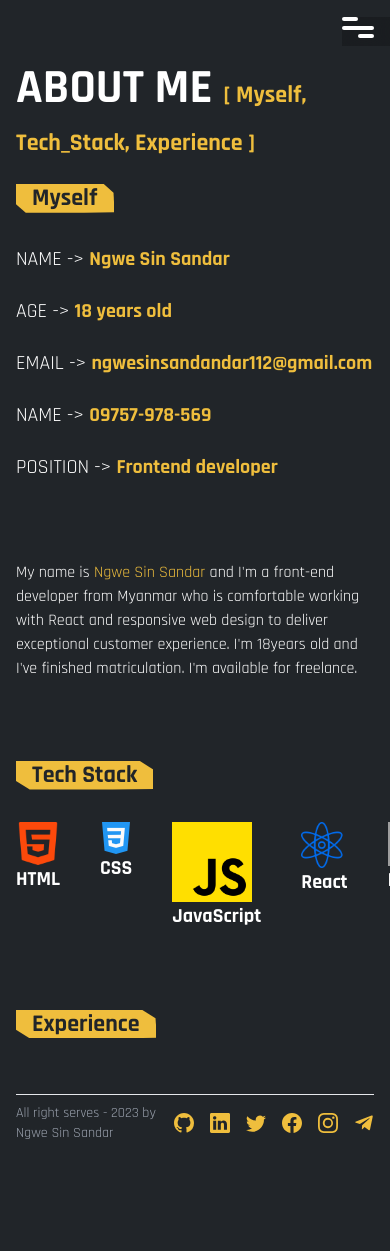
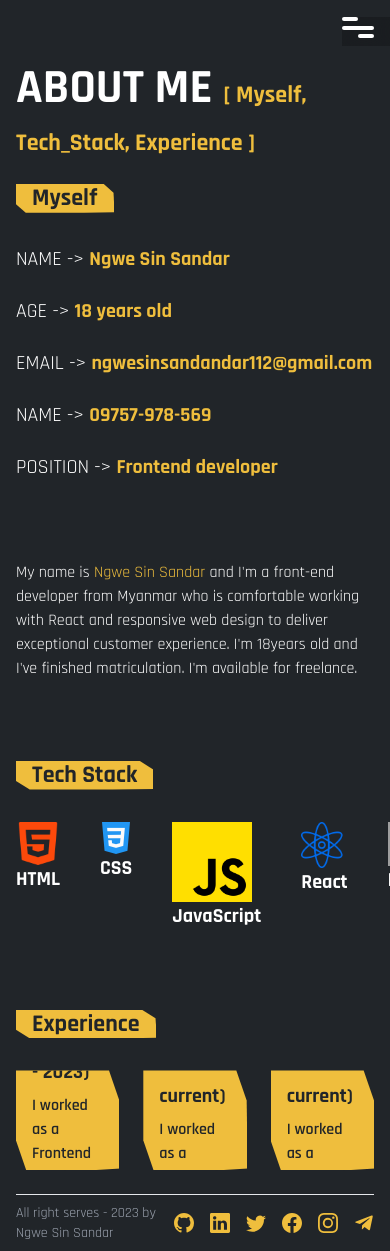
Before and after one commit to ngwesinsandar2/cyber_portfolio, a Next.js app: page /about in a window 390 px wide. Before the commit the page ends 1151 px from the top, so only its background shows below. Built offline with nearby package versions, Linux system fonts and the light colour scheme; grey boxes are pictures that could not be loaded.

Commit message:
added more sections in about page

```diff
--- a/app/about/page.tsx
+++ b/app/about/page.tsx
@@ -1,12 +1,10 @@
 "use client";
 
 import Footer from "../components/Footer";
-import about_facts from "../../data/about_facts.json";
-import tech_stacks from "../../data/tech_stacks.json";
-import Image from "next/image";
 import { useTranslation } from "react-i18next";
-import SubTitle from "../components/SubTitle";
-import TimeLine from "../components/TimeLine";
+import Myself from "../sections/about/Myself";
+import TechStacks from "../sections/about/TechStacks";
+import Experience from "../sections/about/Experience";
 
 const About = () => {
   const { t } = useTranslation();
@@ -20,81 +18,9 @@ const About = () => {
             [ {t("about.subTitle")} ]
           </span>
         </h1>
-        <section className="mb-20">
-          <SubTitle subTitle={t("about.myself.title")} />
-          {/* <h2 className="text-4xl font-bold mb-6">{t("about.myself.title")}</h2> */}
-
-          <div className="grid grid-cols-1 lg:grid-cols-[1fr_minmax(0,_1rem)_1fr] gap-10 justify-center ">
-            <div className="">
-              <ul className="flex flex-col gap-6">
-                {about_facts.map((af) => {
-                  return (
-                    <li key={af.id}>
-                      <p className="text-xl">
-                        <span className="uppercase">{af.fact_name} -&gt; </span>
-                        <span className="font-bold text-[--primary-color]">
-                          {af.fact_content}
-                        </span>
-                        <a
-                          href="mailto:ngwesinsandar112@gmail.com"
-                          className="font-bold text-[--primary-color]"
-                        >
-                          {af.fact_content2}
-                        </a>
-                        <a
-                          href="tel:09757978569"
-                          className="font-bold text-[--primary-color]"
-                        >
-                          {af.fact_content3}
-                        </a>
-                      </p>
-                    </li>
-                  );
-                })}
-              </ul>
-            </div>
-
-            <div className="w-[2px] h-full bg-gray-400"></div>
-
-            <div className="">
-              <p>
-                My name is{" "}
-                <span className="text-[--primary-color]">Ngwe Sin Sandar</span>{" "}
-                and I&apos;m a front-end developer from Myanmar who is
-                comfortable working with React and responsive web design to
-                deliver exceptional customer experience. I&apos;m 18years old
-                and I&apos;ve finished matriculation. I&apos;m available for
-                freelance.
-              </p>
-            </div>
-          </div>
-        </section>
-
-        <section className="mb-20">
-          <SubTitle subTitle={t("about.techStack.title")} />
-          <ul className="flex gap-10">
-            {tech_stacks.map((ts) => {
-              return (
-                <li key={ts.id}>
-                  <Image
-                    src={ts.img}
-                    alt={ts.tech_name}
-                    width={80}
-                    height={80}
-                  />
-                  <p className="text-xl text-center font-bold text-[--primary-color)]">
-                    {ts.tech_name}
-                  </p>
-                </li>
-              );
-            })}
-          </ul>
-        </section>
-
-        <section className="pb-6">
-          <SubTitle subTitle={t("about.experience.title")} />
-          {/* <TimeLine /> */}
-        </section>
+        <Myself />
+        <TechStacks />
+        <Experience />
       </main>
 
       <Footer />
--- /dev/null
+++ b/app/sections/about/Experience.tsx
@@ -0,0 +1,26 @@
+import SubTitle from "@/app/components/SubTitle";
+import { t } from "i18next";
+import experiences from "../../../data/experiences.json";
+
+const Experience = () => {
+  return (
+    <section className="pb-6">
+      <SubTitle subTitle={t("about.experience.title")} />
+      <div className="grid grid-cols-3 gap-6 text-[--grey-color]">
+        {experiences.map((experience) => {
+          return (
+            <div className="flex flex-col justify-center bg-[--primary-color] w-full h-[100px] px-4 subTitle">
+              <h3 className="text-xl font-bold mb-2">
+                {experience.company_name}&nbsp;({experience.start_year} -{" "}
+                {experience.end_year})
+              </h3>
+              <p className="font-semibold">{experience.description}</p>
+            </div>
+          );
+        })}
+      </div>
+    </section>
+  );
+};
+
+export default Experience;
--- /dev/null
+++ b/app/sections/about/Myself.tsx
@@ -0,0 +1,61 @@
+"use client";
+
+import about_facts from "../../../data/about_facts.json";
+import { useTranslation } from "react-i18next";
+import SubTitle from "../../components/SubTitle";
+
+const Myself = () => {
+  const { t } = useTranslation();
+
+  return (
+    <section className="mb-20">
+      <SubTitle subTitle={t("about.myself.title")} />
+
+      <div className="grid grid-cols-1 lg:grid-cols-[1fr_minmax(0,_1rem)_1fr] gap-10 justify-center ">
+        <div className="">
+          <ul className="flex flex-col gap-6">
+            {about_facts.map((af) => {
+              return (
+                <li key={af.id}>
+                  <p className="text-xl">
+                    <span className="uppercase">{af.fact_name} -&gt; </span>
+                    <span className="font-bold text-[--primary-color]">
+                      {af.fact_content}
+                    </span>
+                    <a
+                      href="mailto:ngwesinsandar112@gmail.com"
+                      className="font-bold text-[--primary-color]"
+                    >
+                      {af.fact_content2}
+                    </a>
+                    <a
+                      href="tel:09757978569"
+                      className="font-bold text-[--primary-color]"
+                    >
+                      {af.fact_content3}
+                    </a>
+                  </p>
+                </li>
+              );
+            })}
+          </ul>
+        </div>
+
+        <div className="w-[2px] h-full bg-gray-400"></div>
+
+        <div className="">
+          <p>
+            My name is{" "}
+            <span className="text-[--primary-color]">Ngwe Sin Sandar</span> and
+            I&apos;m a front-end developer from Myanmar who is comfortable
+            working with React and responsive web design to deliver exceptional
+            customer experience. I&apos;m 18years old and I&apos;ve finished
+            matriculation. I&apos;m available for freelance.
+          </p>
+        </div>
+      </div>
+    </section>
+  );
+};
+
+export default Myself;
--- /dev/null
+++ b/app/sections/about/TechStacks.tsx
@@ -0,0 +1,30 @@
+"use client";
+
+import tech_stacks from "../../../data/tech_stacks.json";
+import Image from "next/image";
+import { useTranslation } from "react-i18next";
+import SubTitle from "../../components/SubTitle";
+
+const TechStacks = () => {
+  const { t } = useTranslation();
+
+  return (
+    <section className="mb-20">
+      <SubTitle subTitle={t("about.techStack.title")} />
+      <ul className="flex gap-10">
+        {tech_stacks.map((ts) => {
+          return (
+            <li key={ts.id}>
+              <Image src={ts.img} alt={ts.tech_name} width={80} height={80} />
+              <p className="text-xl text-center font-bold text-[--primary-color)]">
+                {ts.tech_name}
+              </p>
+            </li>
+          );
+        })}
+      </ul>
+    </section>
+  );
+};
+
+export default TechStacks;
--- /dev/null
+++ b/data/experiences.json
@@ -0,0 +1,23 @@
+[
+    {
+        "id": 1,
+        "start_year": "2022",
+        "end_year": "2023",
+        "company_name": "OOAK Telecom",
+        "description": "I worked as a Frontend developer for one year."
+    },
+    {
+        "id": 2,
+        "start_year": "2023",
+        "end_year": "current",
+        "company_name": "KBZLife",
+        "description": "I worked as a Frontend developer."
+    },
+    {
+        "id": 3,
+        "start_year": "2023",
+        "end_year": "current",
+        "company_name": "Sanit",
+        "description": "I worked as a Frontend developer."
+    }
+]
```
